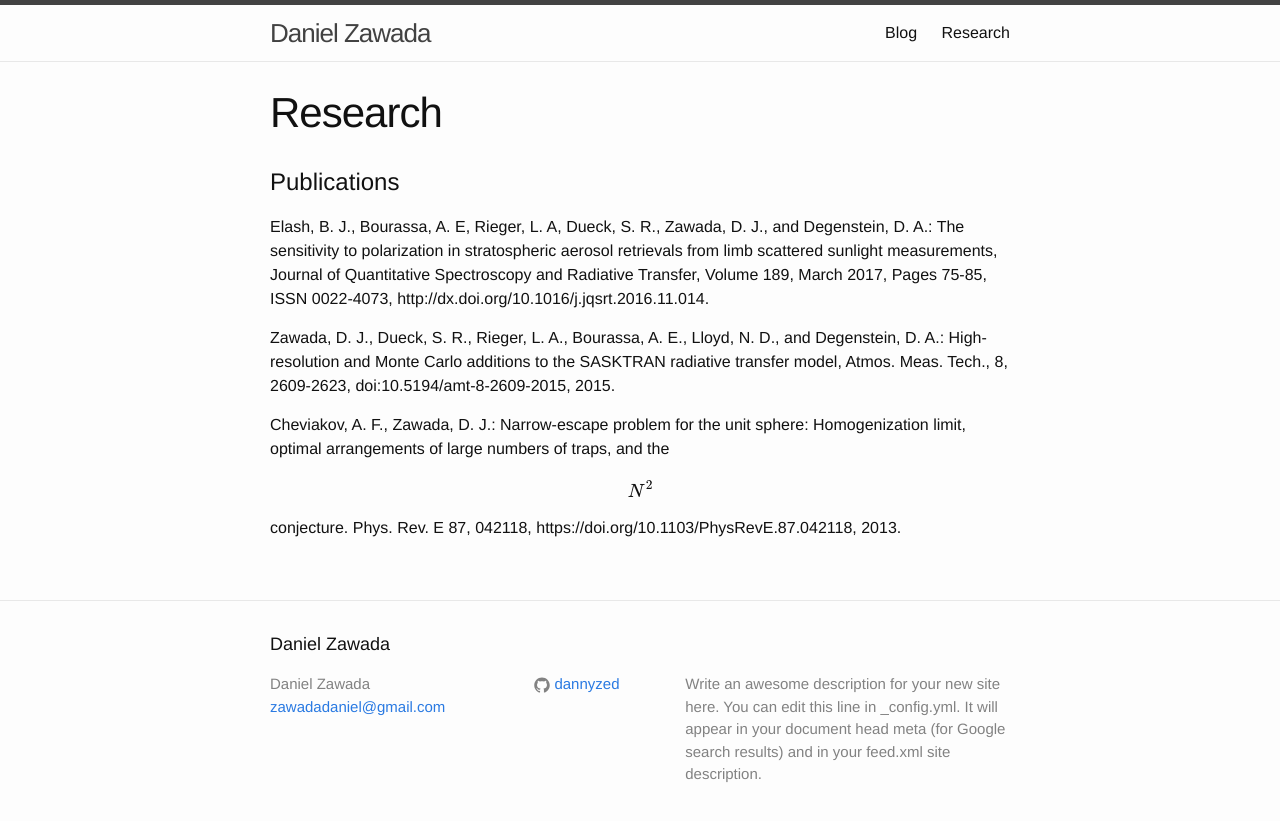
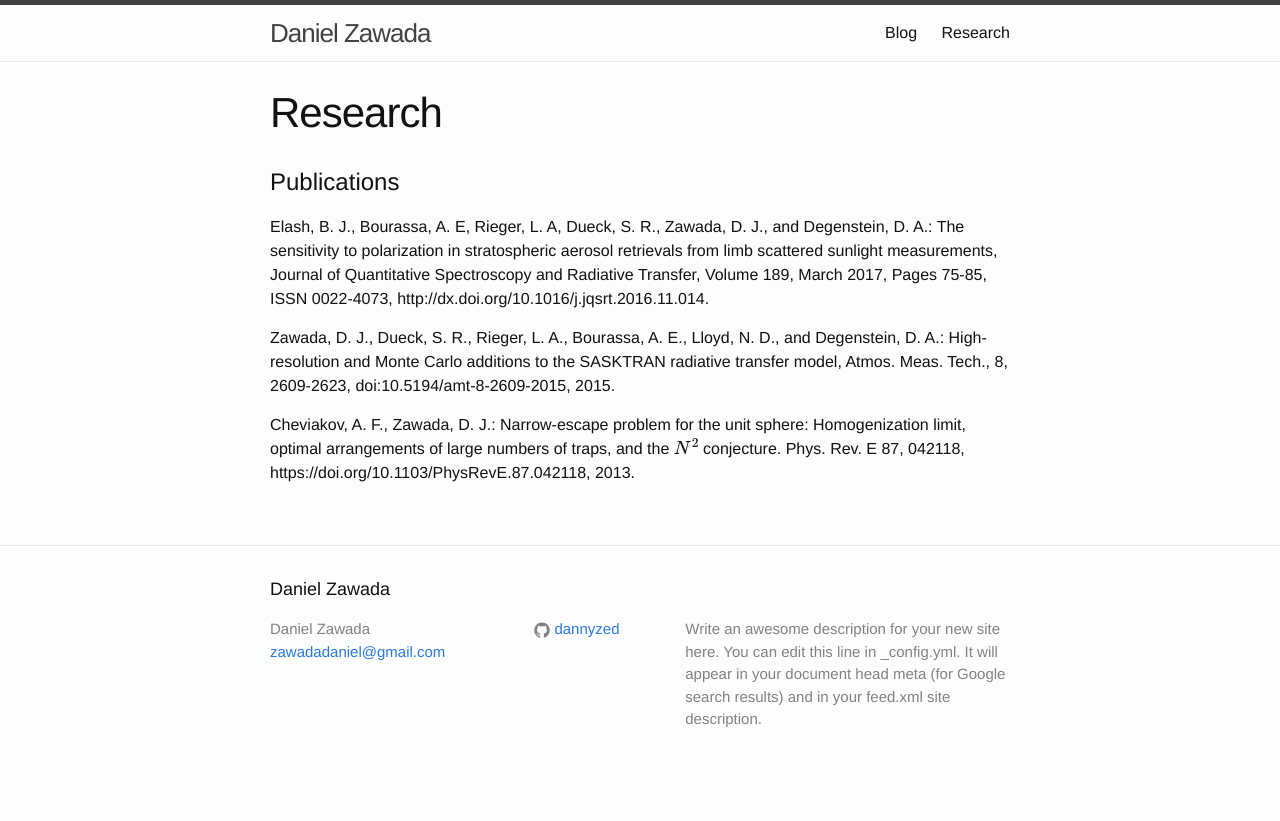
Before and after one commit to dannyzed/dannyzed.github.io, a Jekyll site: the page built from research.md, in a window 1280 px wide. Shown: the top 821 px of the page. Built offline with Jekyll 4.4.1, drawn with Linux system fonts in a browser that asks for light colours; formulas are drawn with MathJax 3.

Commit message:
Switch to inline math

```diff
--- a/research.md
+++ b/research.md
@@ -12,4 +12,4 @@ Elash, B. J., Bourassa, A. E, Rieger, L. A, Dueck, S. R., Zawada, D. J., and Deg
 
 Zawada, D. J., Dueck, S. R., Rieger, L. A., Bourassa, A. E., Lloyd, N. D., and Degenstein, D. A.: High-resolution and Monte Carlo additions to the SASKTRAN radiative transfer model, Atmos. Meas. Tech., 8, 2609-2623, doi:10.5194/amt-8-2609-2015, 2015.
 
-Cheviakov, A. F., Zawada, D. J.: Narrow-escape problem for the unit sphere: Homogenization limit, optimal arrangements of large numbers of traps, and the \$$ N^2 $$ conjecture. Phys. Rev. E 87, 042118, https://doi.org/10.1103/PhysRevE.87.042118, 2013.
+Cheviakov, A. F., Zawada, D. J.: Narrow-escape problem for the unit sphere: Homogenization limit, optimal arrangements of large numbers of traps, and the $$ N^2 $$ conjecture. Phys. Rev. E 87, 042118, https://doi.org/10.1103/PhysRevE.87.042118, 2013.
```
